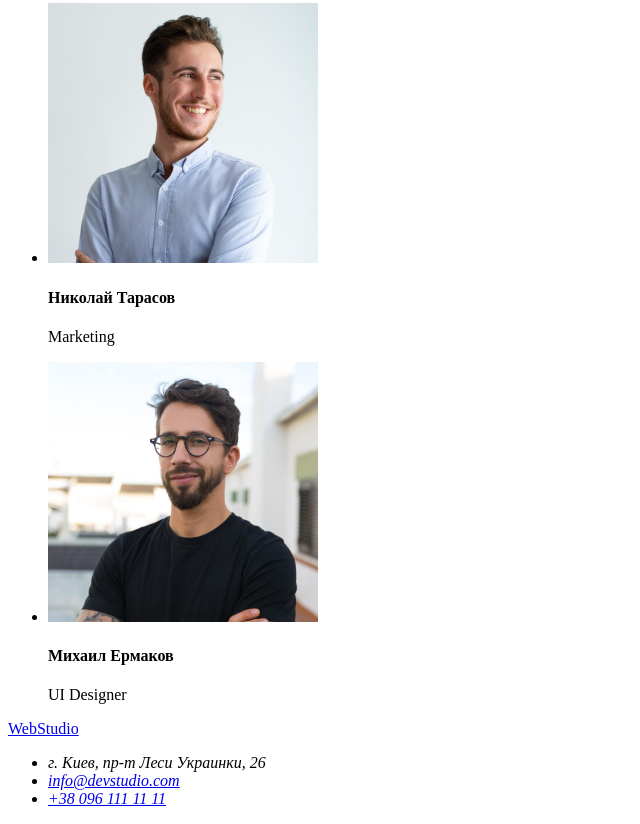
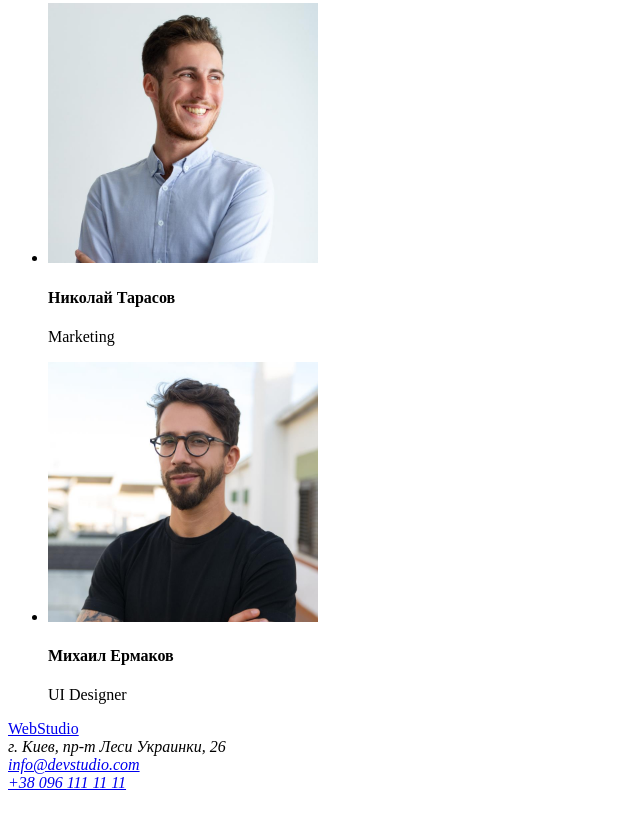
Before and after one commit to Pobedarostik/goit-markup-hw-01, a plain HTML site: page index.html in a window 1280 px wide. Shown: the part 2335-3159 px from the top of the page, without its empty margins (0-640 px from the left). After the commit the page ends 3135 px from the top, so only its background shows below. Drawn offline with Linux system fonts and the light colour scheme.

Commit message:
Виправляє тег footer

```diff
--- a/index.html
+++ b/index.html
@@ -90,11 +90,11 @@
     <footer>
         <a href="index.html">WebStudio</a>
         <address>
-            <ul>
-                <li>г. Киев, пр-т Леси Украинки, 26</li>
-                <li><a href="mailto:info@devstudio.com">info@devstudio.com</a></li>
-                <li><a href="tel:+380961111111">+38 096 111 11 11</a></li>
-            </ul>
+
+            г. Киев, пр-т Леси Украинки, 26<br>
+            <a href="mailto:info@devstudio.com">info@devstudio.com</a><br>
+            <a href="tel:+380961111111">+38 096 111 11 11</a>
+
         </address>
     </footer>
 </body>
```
